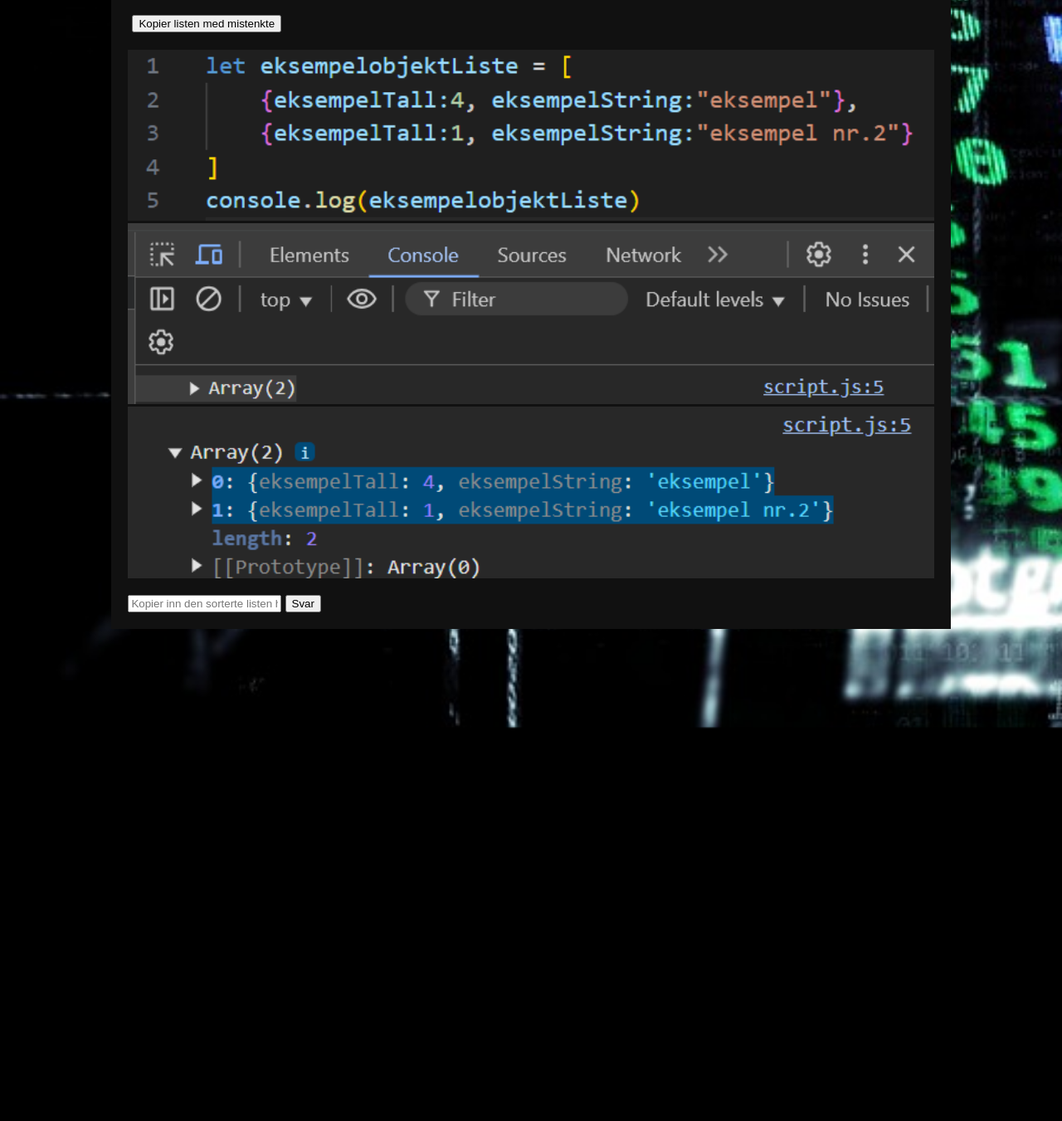
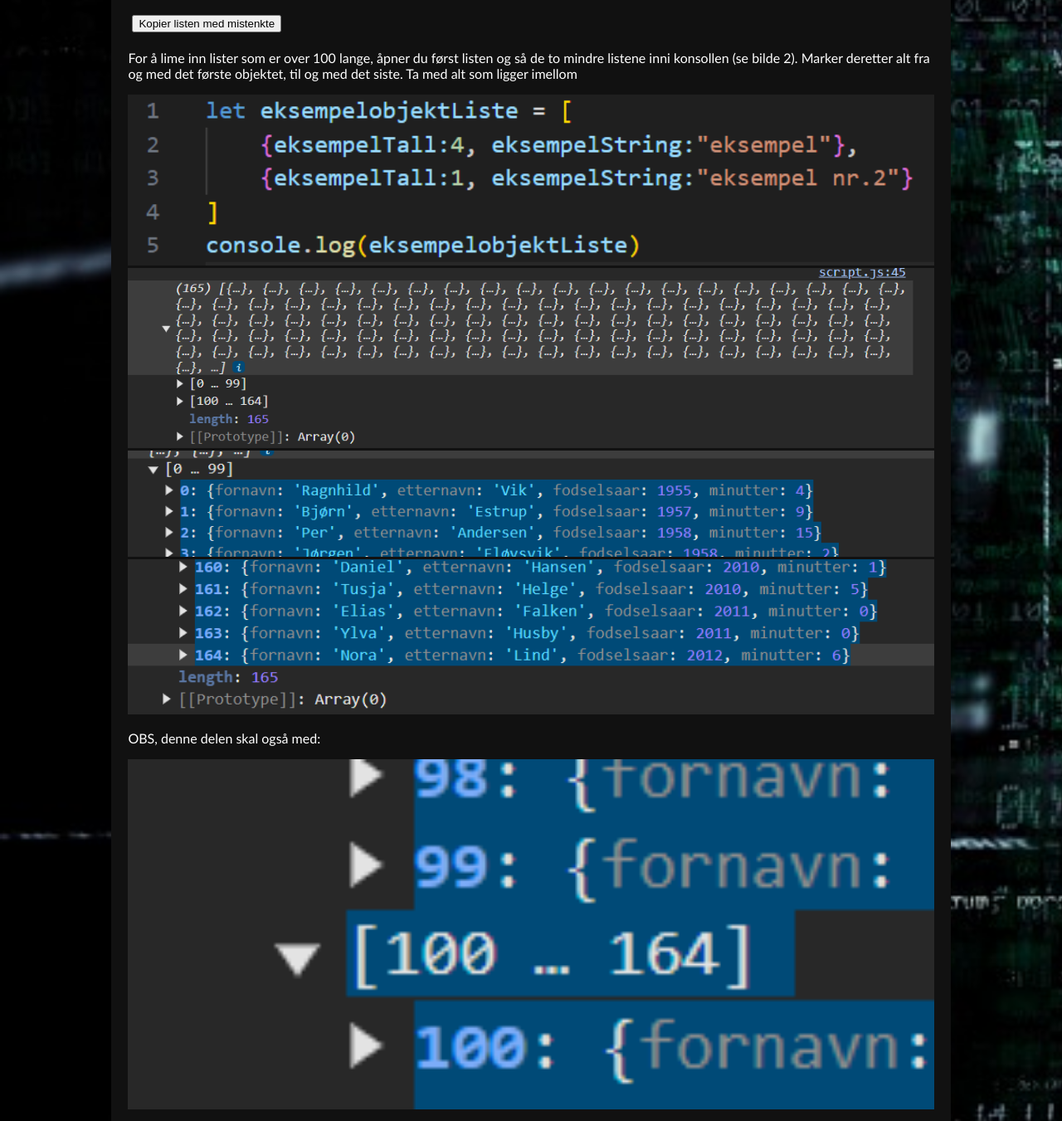
Before and after one commit to Sondre-nb/ElvebakkenHacket, a plain HTML site: page side3medNoeAnnetITillegg/index.html in a window 1280 px wide. Shown: the part 1485-2836 px from the top of the page at 83% size. Before the commit the page ends 2369 px from the top, so only its background shows below. Drawn offline with Linux system fonts and the light colour scheme.

Commit message:
Oppdatert info om innlevering

```diff
--- a/side3medNoeAnnetITillegg/index.html
+++ b/side3medNoeAnnetITillegg/index.html
@@ -193,9 +193,13 @@
         <p></p>
         <button id="copyButton">Kopier listen med mistenkte</button>
         <p></p>
+        <p>For å lime inn lister som er over 100 lange, åpner du først listen og så de to mindre listene inni konsollen (se bilde 2). Marker deretter alt fra og med det første objektet, til og med det siste. Ta med alt som ligger imellom</p>
         <img src="../bilder/konsoll-logging-av-liste-med-objekter.png" alt="">
-        <img src="../bilder/uaapnet-array-i-konsollen.png" alt="">
-        <img src="../bilder/markerte-objekter-som-skal-kopieres.png" alt="">
+        <img src="../bilder/delvis-apnet-liste-med-over-100-objekter.png" alt="">
+        <img src="../bilder/topp-lang-liste.png" alt="">
+        <img src="../bilder/slutt-lang-liste.png" alt="">
+        <p>OBS, denne delen skal også med:</p>
+        <img src="../bilder/del-i-midten-som-skal-med.png" alt="">
         <p></p>
         <input type="text" placeholder="Kopier inn den sorterte listen her" id="inputField">
         <button onclick="attemptAnswer(2)">Svar</button>
```
Also changed, not shown: side4troddeDuVirkeligDuKunneGjetteURLen/index.html (+6 -2 lines), side5hvisDuHarKlartAaGjetteDennneFortjenerDuDet/index.html (+6 -2 lines), side6naaMaaJegBareFinnePaaNoeTilDeSiste/index.html (+6 -2 lines), side7fortsattNoenFaaSiderIgjen/index.html (+6 -2 lines), side8jegBegynnerVirkeligAaGaaTomForIdeer/index.html (+6 -2 lines), bilder/del-i-midten-som-skal-med.png (added), bilder/delvis-apnet-liste-med-over-100-objekter.png (added), bilder/slutt-lang-liste.png (added), bilder/topp-lang-liste.png (added), 1 other file.
